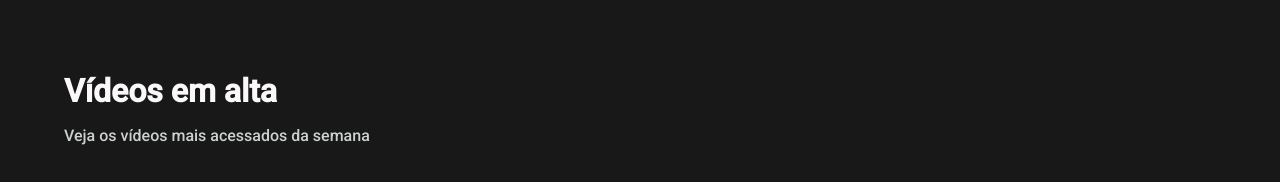
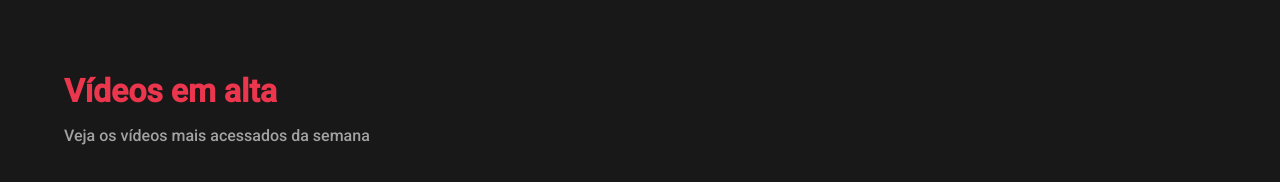
Before and after one commit to Ismael5046/Aula-09, a plain HTML site: page index.html in a window 1280 px wide. Shown: the top 182 px of the page. Drawn offline with Linux system fonts and the light colour scheme.

Commit message:
Correção

```diff
--- a/css/style.css
+++ b/css/style.css
@@ -12,7 +12,7 @@
 
             .page-title {
 
-                color: rgb(251, 248, 249);
+                color: rgb(236, 54, 78);
                 padding-left: 64px;
                 margin-bottom: 6px;
 
@@ -21,7 +21,7 @@
             .page-description {
 
                 padding-left: 64px;
-                color: rgba(251, 54248, 78249, 0.8);
+                color: rgba(255, 255, 255, 0.6);
 
             }
 
```
